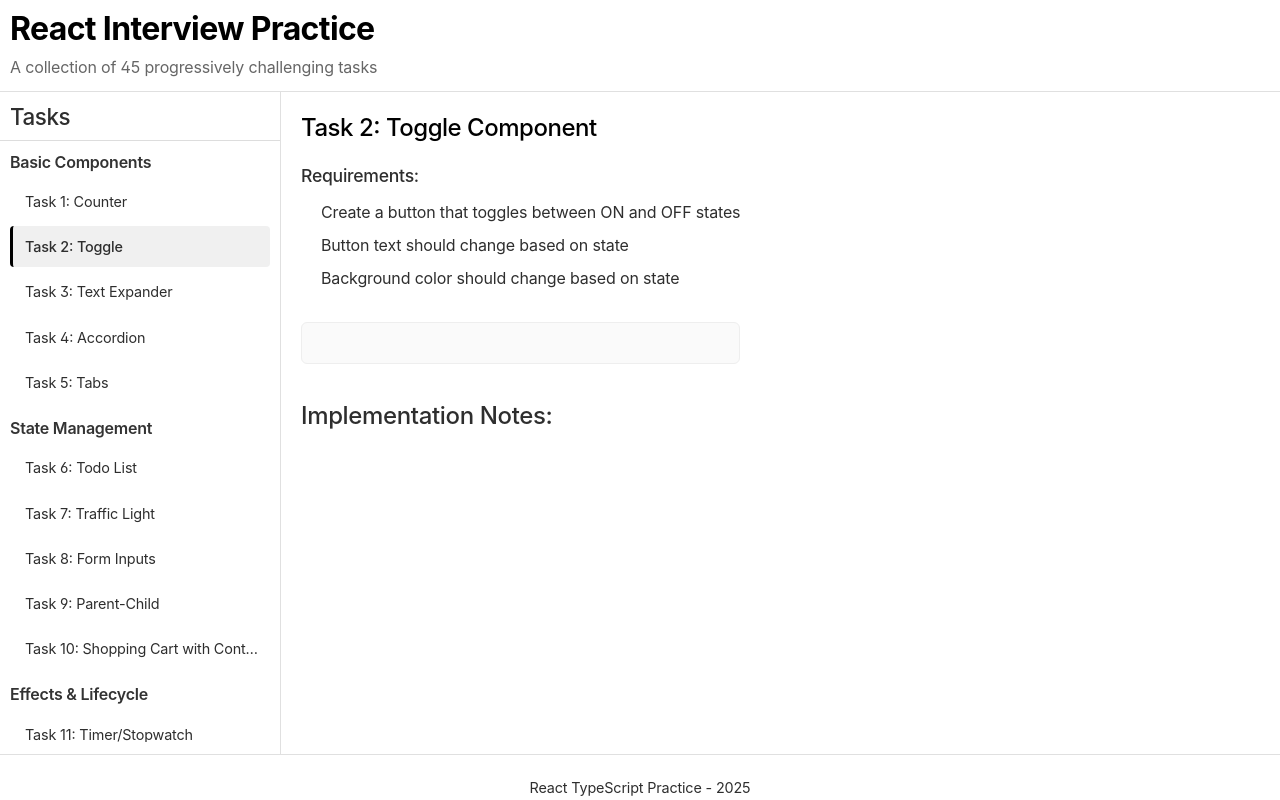
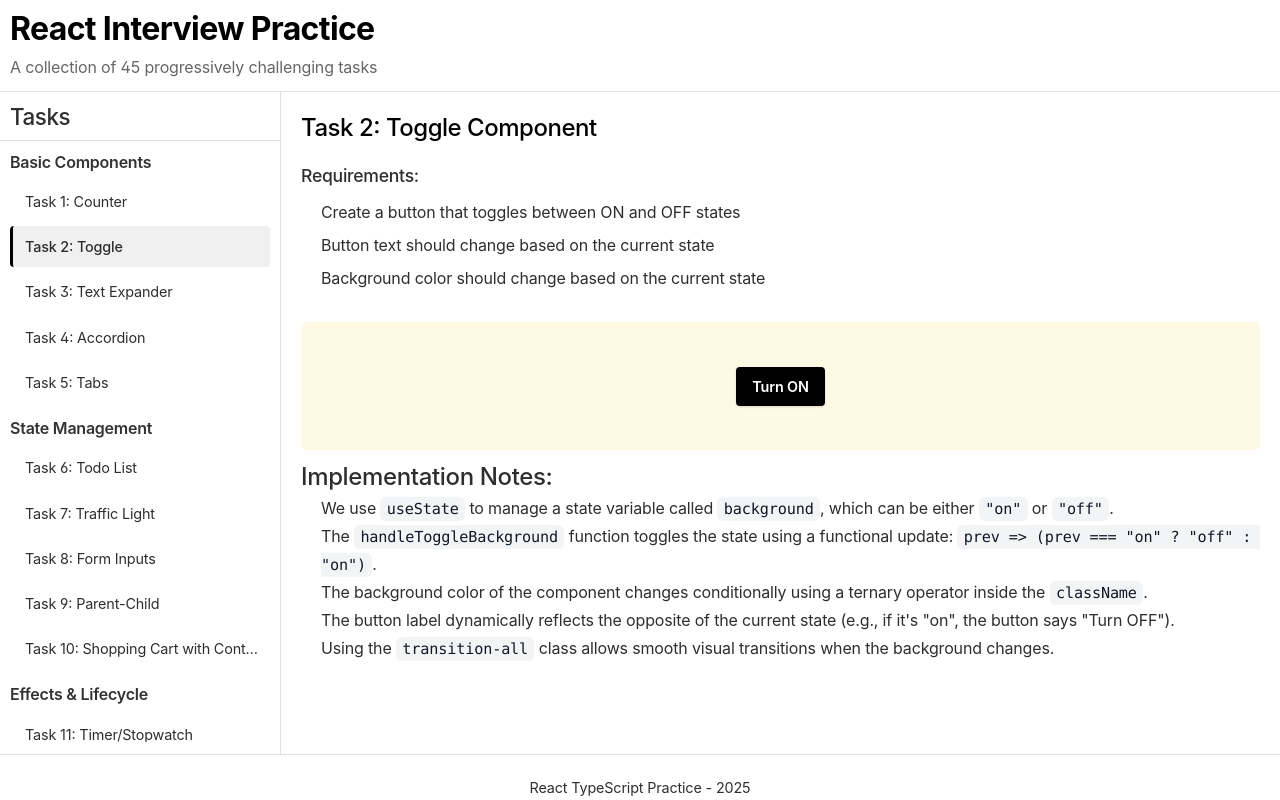
Before and after one commit to SanjoyPator1/WebDevLearning, a React (Vite) app in the folder set-01-frontend-focused/: page / in a window 1280 px wide. Both pictures are taken after a click on the item "Task 2: Toggle". Built offline with nearby package versions, Linux system fonts and the light colour scheme.

Commit message:
react: Task 02 - Toggle component

```diff
--- a/set-01-frontend-focused/src/tasks/Task02_Toggle/Toggle.tsx
+++ b/set-01-frontend-focused/src/tasks/Task02_Toggle/Toggle.tsx
@@ -1,4 +1,14 @@
+import { useState } from "react";
+
+type BackgroundType = "on" | "off";
+
 function Toggle() {
+  const [background, setBackground] = useState<BackgroundType>("off");
+
+  const handleToggleBackground = () => {
+    setBackground((prev) => (prev === "on" ? "off" : "on"));
+  };
+
   return (
     <div className="task-container">
       <h2>Task 2: Toggle Component</h2>
@@ -7,17 +17,49 @@
         <h3>Requirements:</h3>
         <ul>
           <li>Create a button that toggles between ON and OFF states</li>
-          <li>Button text should change based on state</li>
-          <li>Background color should change based on state</li>
+          <li>Button text should change based on the current state</li>
+          <li>Background color should change based on the current state</li>
         </ul>
       </div>
 
-      <div className="implementation">{/* Implementation goes here */}</div>
+      <div
+        className={`min-h-32 rounded-md flex items-center justify-center transition-all ${
+          background === "on" ? "bg-amber-300" : "bg-amber-100/50"
+        }`}
+      >
+        <button
+          onClick={handleToggleBackground}
+          className="px-4 py-2 font-semibold rounded bg-white shadow"
+        >
+          {background === "on" ? "Turn OFF" : "Turn ON"}
+        </button>
+      </div>
 
       <div className="task-notes">
         <h3>Implementation Notes:</h3>
         <ul>
-          <li></li>
+          <li>
+            We use <code>useState</code> to manage a state variable called{" "}
+            <code>background</code>, which can be either <code>"on"</code> or{" "}
+            <code>"off"</code>.
+          </li>
+          <li>
+            The <code>handleToggleBackground</code> function toggles the state
+            using a functional update:{" "}
+            <code>prev =&gt; (prev === "on" ? "off" : "on")</code>.
+          </li>
+          <li>
+            The background color of the component changes conditionally using a
+            ternary operator inside the <code>className</code>.
+          </li>
+          <li>
+            The button label dynamically reflects the opposite of the current
+            state (e.g., if it's "on", the button says "Turn OFF").
+          </li>
+          <li>
+            Using the <code>transition-all</code> class allows smooth visual
+            transitions when the background changes.
+          </li>
         </ul>
       </div>
     </div>
```
